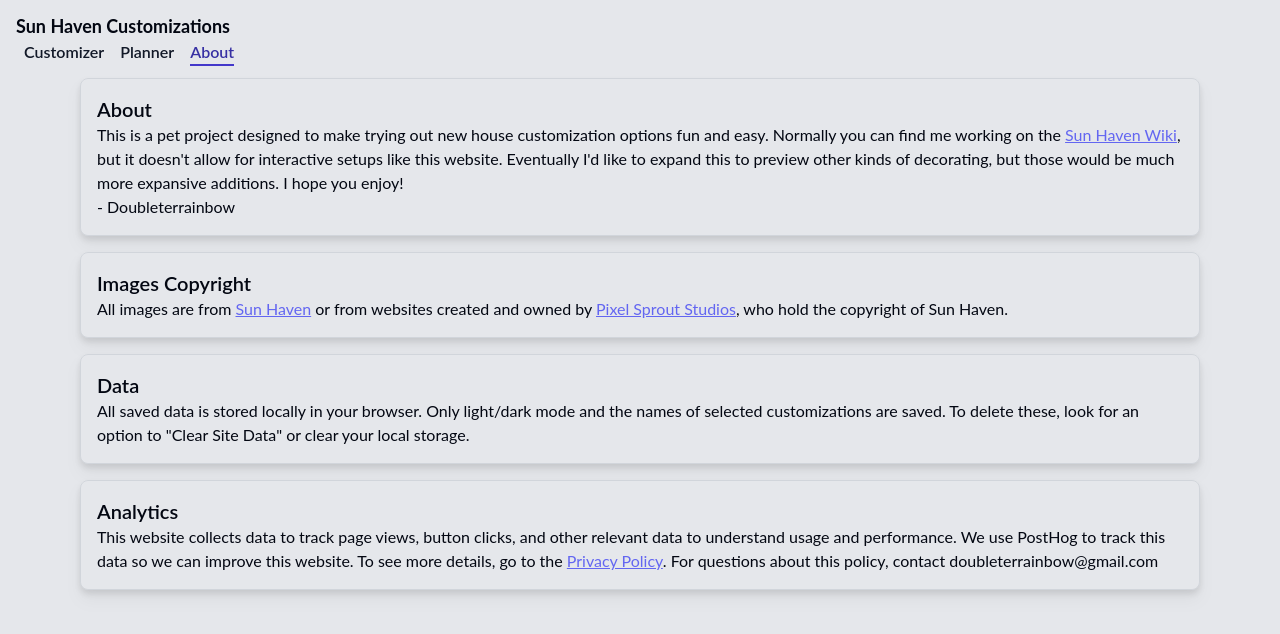
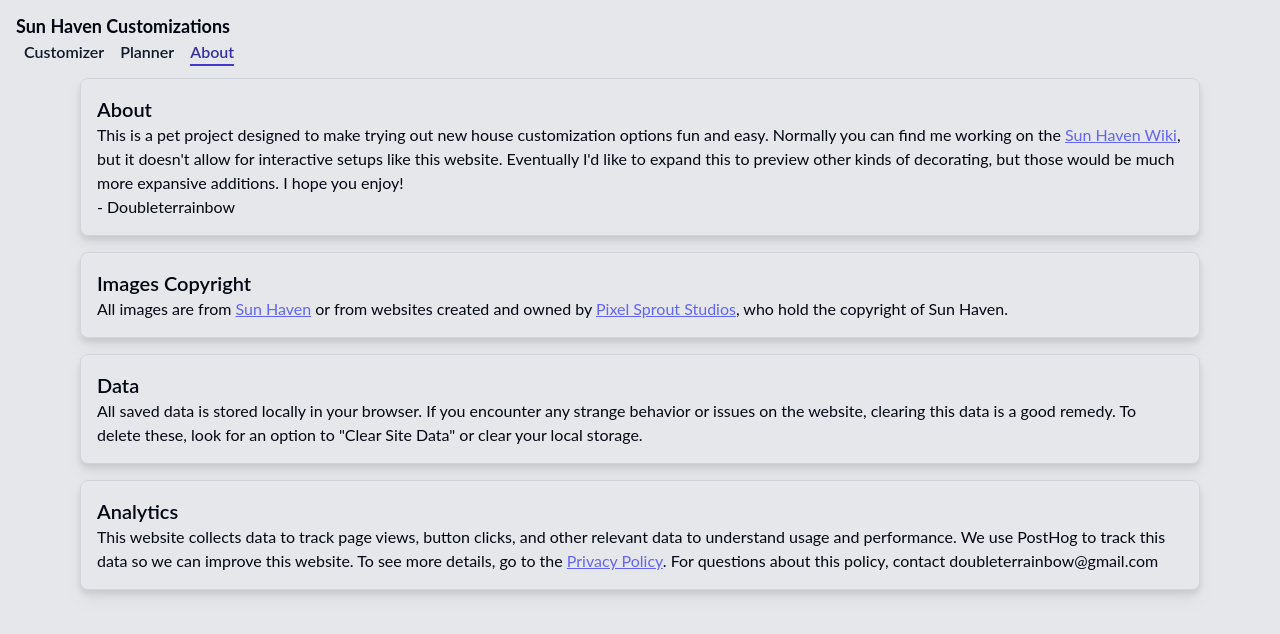
Before and after one commit to allisonjoycarter/haven-decorator, a Nuxt app: page /about in a window 1280 px wide. Shown: the top 634 px of the page. Built offline with nearby package versions, Linux system fonts and the light colour scheme.

Commit message:
fix about page

```diff
--- a/pages/about.vue
+++ b/pages/about.vue
@@ -29,7 +29,7 @@
         <div class="mx-auto">
           <h3 class="text-xl font-semibold">Data</h3>
           <p>
-            All saved data is stored locally in your browser. Only light/dark mode and the names of selected customizations are saved. To delete these, look for an option to "Clear Site Data" or clear your local storage.
+            All saved data is stored locally in your browser. If you encounter any strange behavior or issues on the website, clearing this data is a good remedy. To delete these, look for an option to "Clear Site Data" or clear your local storage.
           </p>
         </div>
       </div>
```
